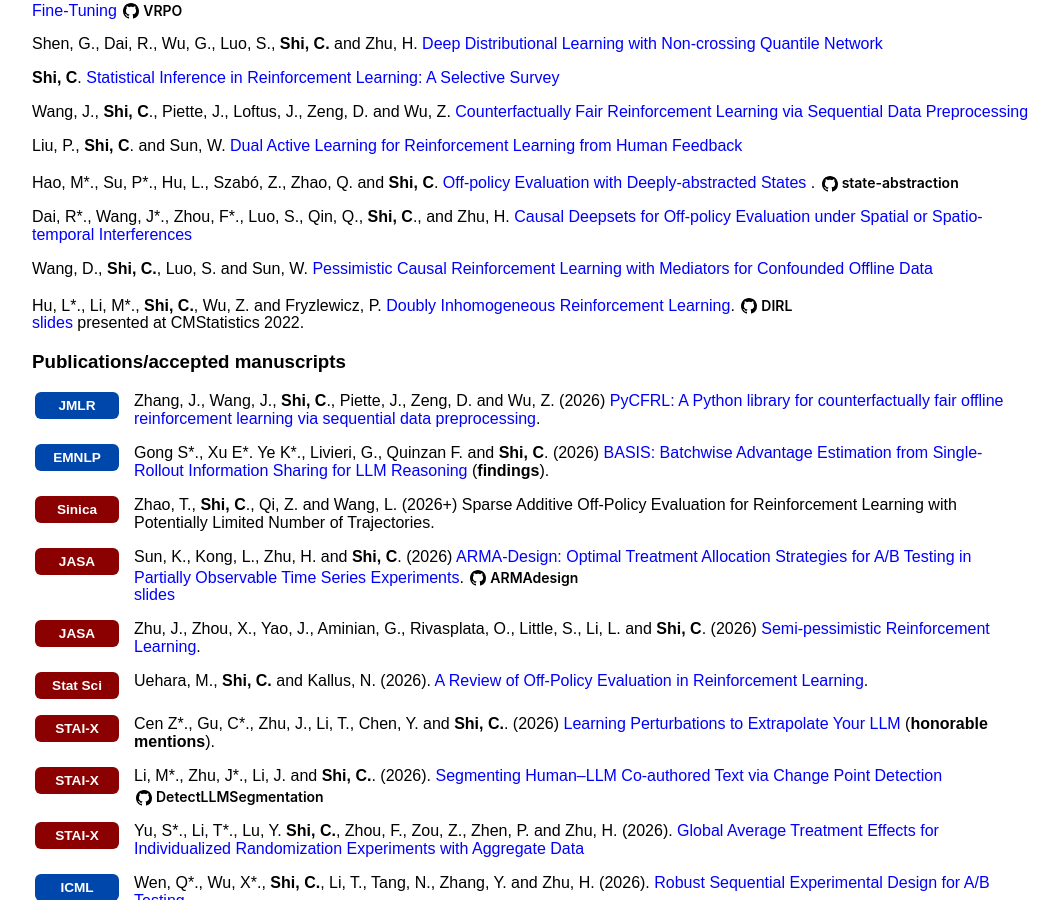
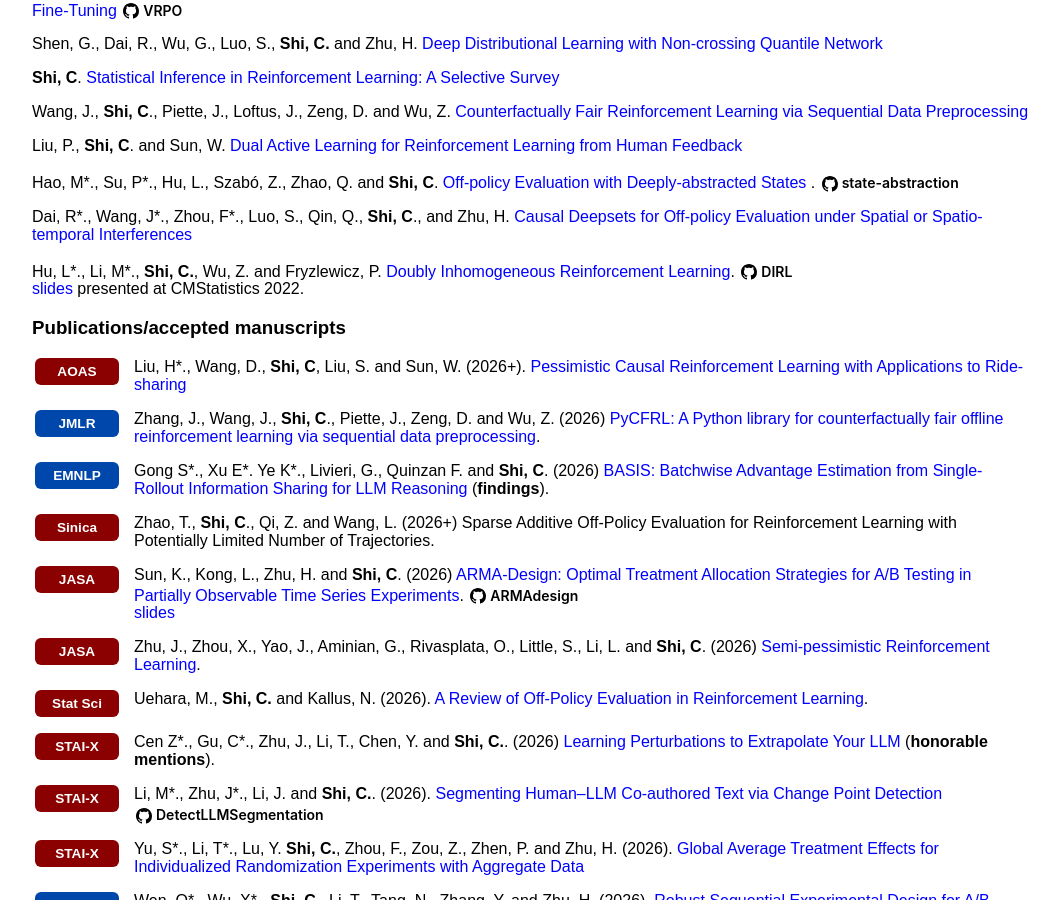
Before and after one commit to callmespring/callmespring.github.io, a Jekyll site: the page built from publication.md, in a window 1280 px wide and 900 px high, scrolled down 635 px. Shown: the whole window, without its empty margins (108-1167 px from the left). Built offline with Jekyll 4.4.1, drawn with Linux system fonts in a browser that asks for light colours.

Commit message:
Update publication.md

```diff
--- a/publication.md
+++ b/publication.md
@@ -66,13 +66,18 @@ Hao, M\*., Su, P\*., Hu, L., Szabó, Z., Zhao, Q. and **Shi, C**. [Off-policy Ev
 Dai, R\*., Wang, J\*., Zhou, F\*., Luo, S., Qin, Q., **Shi, C**., and Zhu, H. [Causal Deepsets for Off-policy Evaluation under Spatial or
 Spatio-temporal Interferences](https://arxiv.org/pdf/2407.17910)
 
-
-Wang, D., **Shi, C.**, Luo, S. and Sun, W. [Pessimistic Causal Reinforcement Learning with
-Mediators for Confounded Offline Data](https://arxiv.org/pdf/2403.11841.pdf)
-
 Hu, L\*., Li, M\*., **Shi, C.**, Wu, Z. and Fryzlewicz, P. [Doubly Inhomogeneous Reinforcement Learning](https://arxiv.org/pdf/2211.03983.pdf). <a href="https://github.com/zaza0209/DIRL" class="gh-module-link"><svg class="gh-icon" viewBox="0 0 16 16"><path d="M8 0C3.58 0 0 3.58 0 8c0 3.54 2.29 6.53 5.47 7.59.4.07.55-.17.55-.38 0-.19-.01-.82-.01-1.49-2.01.37-2.53-.49-2.69-.94-.09-.23-.48-.94-.82-1.13-.28-.15-.68-.52-.01-.53.63-.01 1.08.58 1.23.82.72 1.21 1.87.87 2.33.66.07-.52.28-.87.51-1.07-1.78-.2-3.64-.89-3.64-3.95 0-.87.31-1.59.82-2.15-.08-.2-.36-1.02.08-2.12 0 0 .67-.21 2.2.82.64-.18 1.32-.27 2-.27.68 0 1.36.09 2 .27 1.53-1.04 2.2-.82 2.2-.82.44 1.1.16 1.92.08 2.12.51.56.82 1.27.82 2.15 0 3.07-1.87 3.75-3.65 3.95.29.25.54.73.54 1.48 0 1.07-.01 1.93-.01 2.2 0 .21.15.46.55.38A8.013 8.013 0 0016 8c0-4.42-3.58-8-8-8z"></path></svg><span class="gh-module-badge">DIRL</span></a> <br/> [<font size="3">slides</font>](./slides/DIRL.pdf) <font size="3">presented at CMStatistics 2022</font>.
 
 ### Publications/accepted manuscripts
+
+<div class="publication-entry" style="display: flex; align-items: flex-start; margin-bottom: 1em;">
+  <div class="pub-venue" style="flex: 0 0 90px; margin-right: 12px; display: flex; align-items: center; justify-content: center;">
+    <span class="publication-logo-badge badge-stat">AOAS</span>
+  </div>
+  <div class="pub-content" style="flex: 1;">
+    Liu, H*., Wang, D., <strong>Shi, C</strong>, Liu, S. and Sun, W. (2026+). <a href="https://arxiv.org/pdf/2403.11841.pdf">Pessimistic Causal Reinforcement Learning with Applications to Ride-sharing</a>
+  </div>
+</div>
 
 <div class="publication-entry" style="display: flex; align-items: flex-start; margin-bottom: 1em;">
   <div class="pub-venue" style="flex: 0 0 90px; margin-right: 12px; display: flex; align-items: center; justify-content: center;">
```
